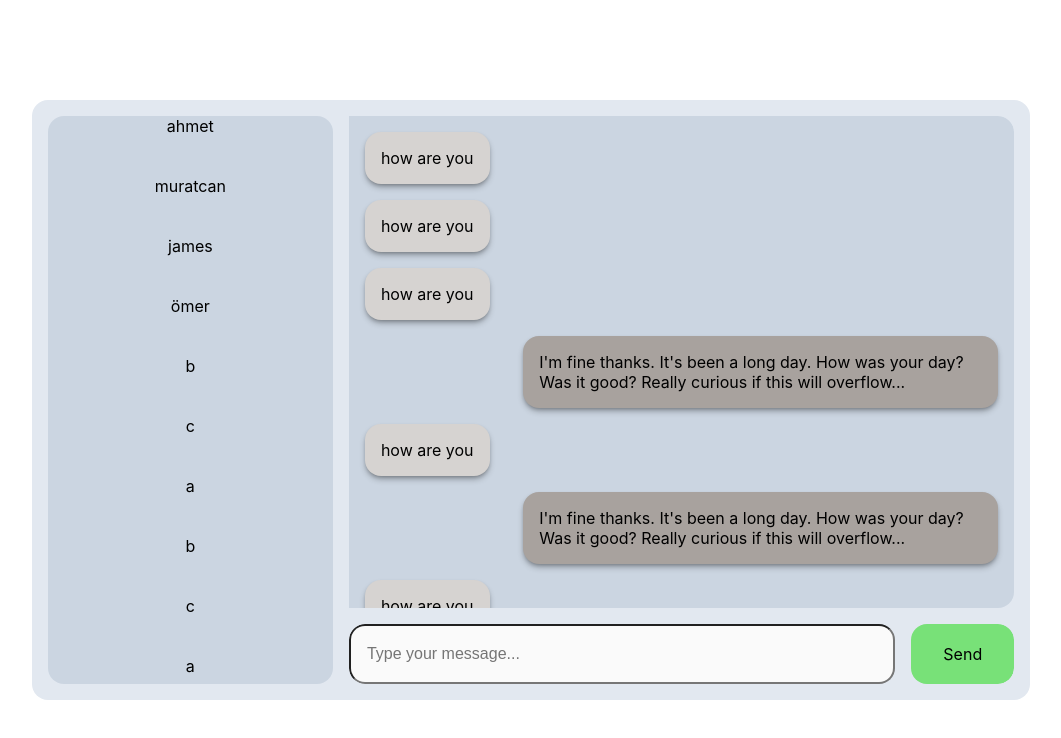
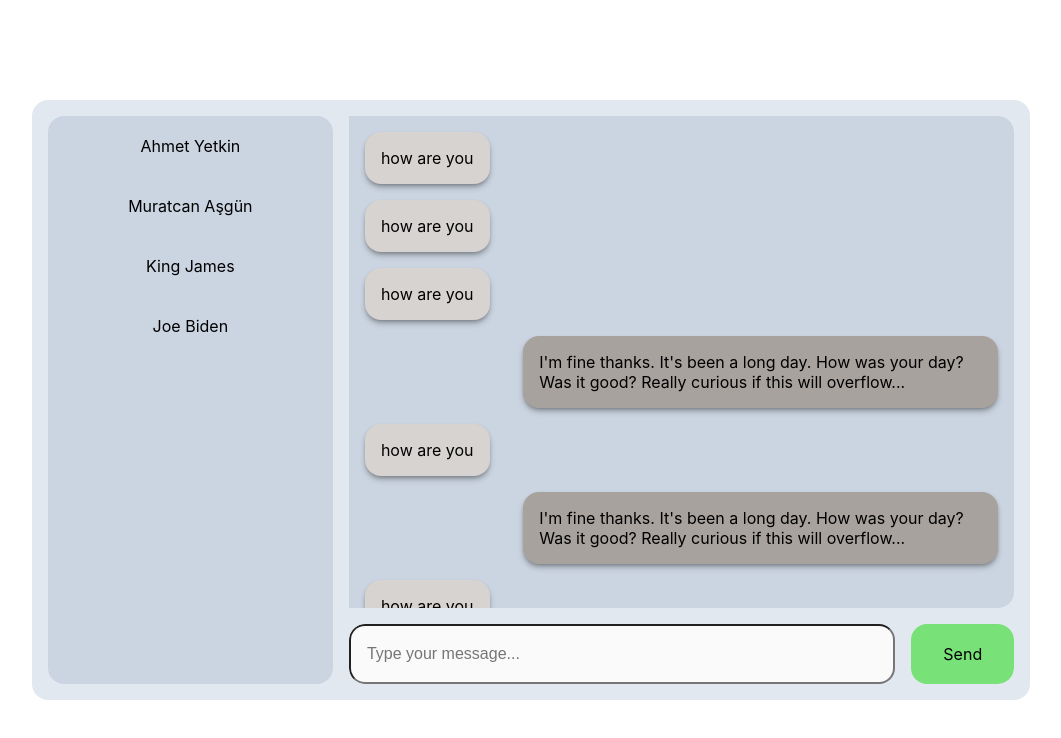
Before and after one commit to chmasgun/glov-chat-case-assignment, a React (Create React App) app in the folder my-app/: page / in a window 1280 px wide. Shown: the top 738 px of the page, without its empty margins (109-1170 px from the left). Built offline with nearby package versions, Linux system fonts and the light colour scheme.

Commit message:
improves overflow style
and aligns contacts vertically

```diff
--- a/my-app/src/components/ChatUIContainer.tsx
+++ b/my-app/src/components/ChatUIContainer.tsx
@@ -58,7 +58,7 @@ const ChatUIContainer: React.FC<ChatUIContainerProps> = () => {
         <ChatUIContainerDiv>
             <ChatUIInnerContainerDiv>
 
-                <ContactListContainer contactList={["ahmet", "muratcan", "james", "ömer", "b", "c", "a", "b", "c", "a", "b", "c"]}></ContactListContainer>
+                <ContactListContainer contactList={["Ahmet Yetkin", "Muratcan Aşgün", "King James","Joe Biden"]}></ContactListContainer>
                 <MessagingScreenContainer messages={messages} setMessages={setMessages}></MessagingScreenContainer>
             </ChatUIInnerContainerDiv>
         </ChatUIContainerDiv>
--- a/my-app/src/components/ContactsListContainer.tsx
+++ b/my-app/src/components/ContactsListContainer.tsx
@@ -30,7 +30,7 @@ const ContactListContainer: React.FC<ContactListContainerProps> = ({ contactList
     return (
         <ContactListDiv>
             {
-                contactList.map((x,i) => <div key={i} style={{ height: "60px" }}>{x}</div>)
+                contactList.map((x,i) => <div key={i} style={{ height: "60px" , alignContent:"center" }}>{x}</div>)
             }
         </ContactListDiv>
     );
--- a/my-app/src/components/Message.tsx
+++ b/my-app/src/components/Message.tsx
@@ -19,6 +19,7 @@ const MessageContainerDiv = styled.div`
 
 
 // Each individual message
+// wraps very long messages. Very long words are also wrapped with word-break
 const MessageDiv = styled.div<{ $sender?: number }>`
     overflow:clip;
     max-width: 75%;
@@ -27,6 +28,8 @@ const MessageDiv = styled.div<{ $sender?: number }>`
     padding: 1rem;
     box-shadow: 0 4px 6px -1px rgb(0 0 0 / 0.3), 0 2px 4px -2px rgb(0 0 0 / 0.3);
     border-radius: 1rem;
+    text-wrap: wrap;
+    word-break: break-word;
     text-align: left;
     margin-left : ${(props) => (props.$sender ? '0' : 'auto')} ;
     background-color : ${(props) => (props.$sender ? 'rgb(214, 211, 209)' : 'rgb(168, 162, 158)')};
```
